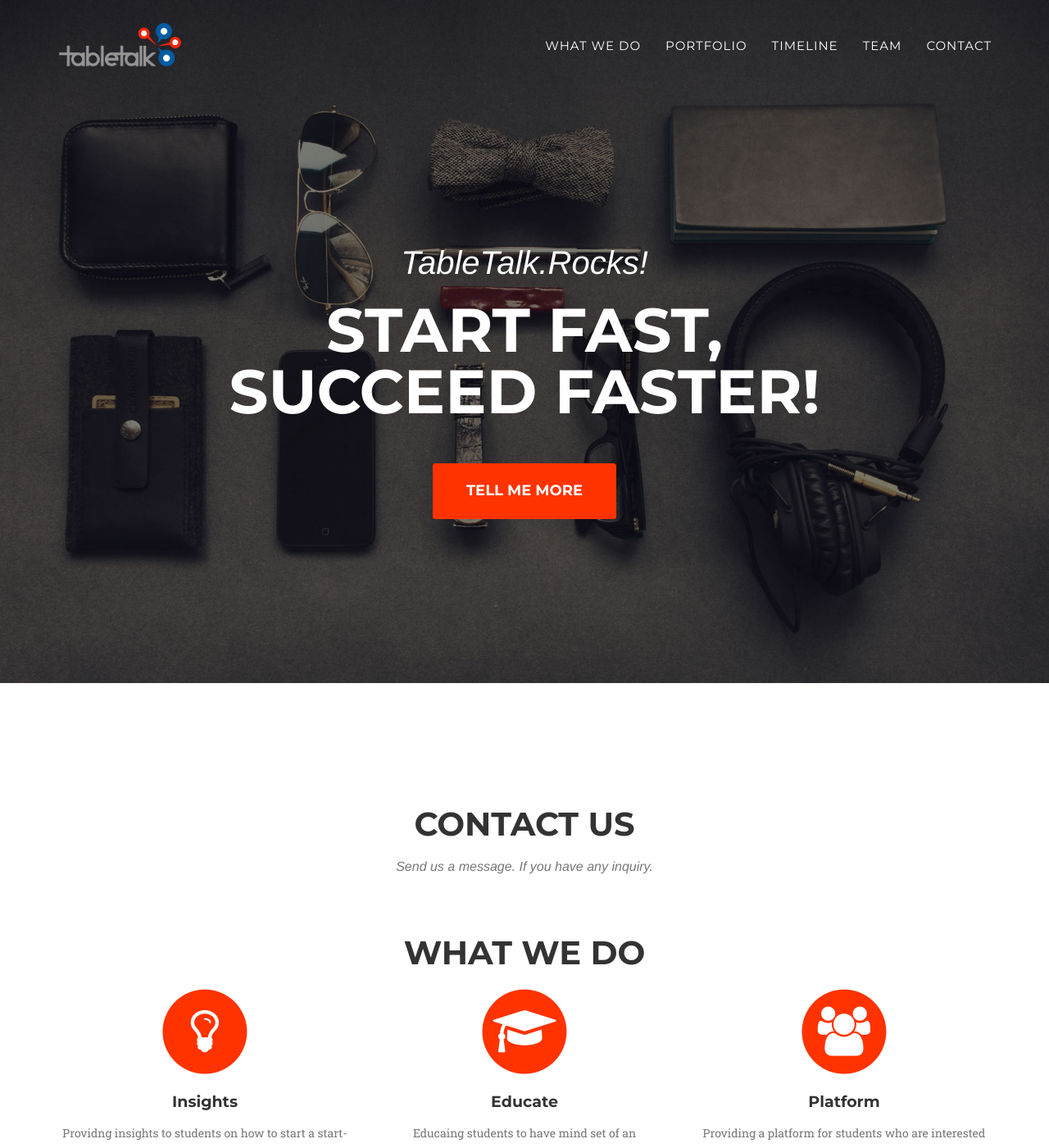
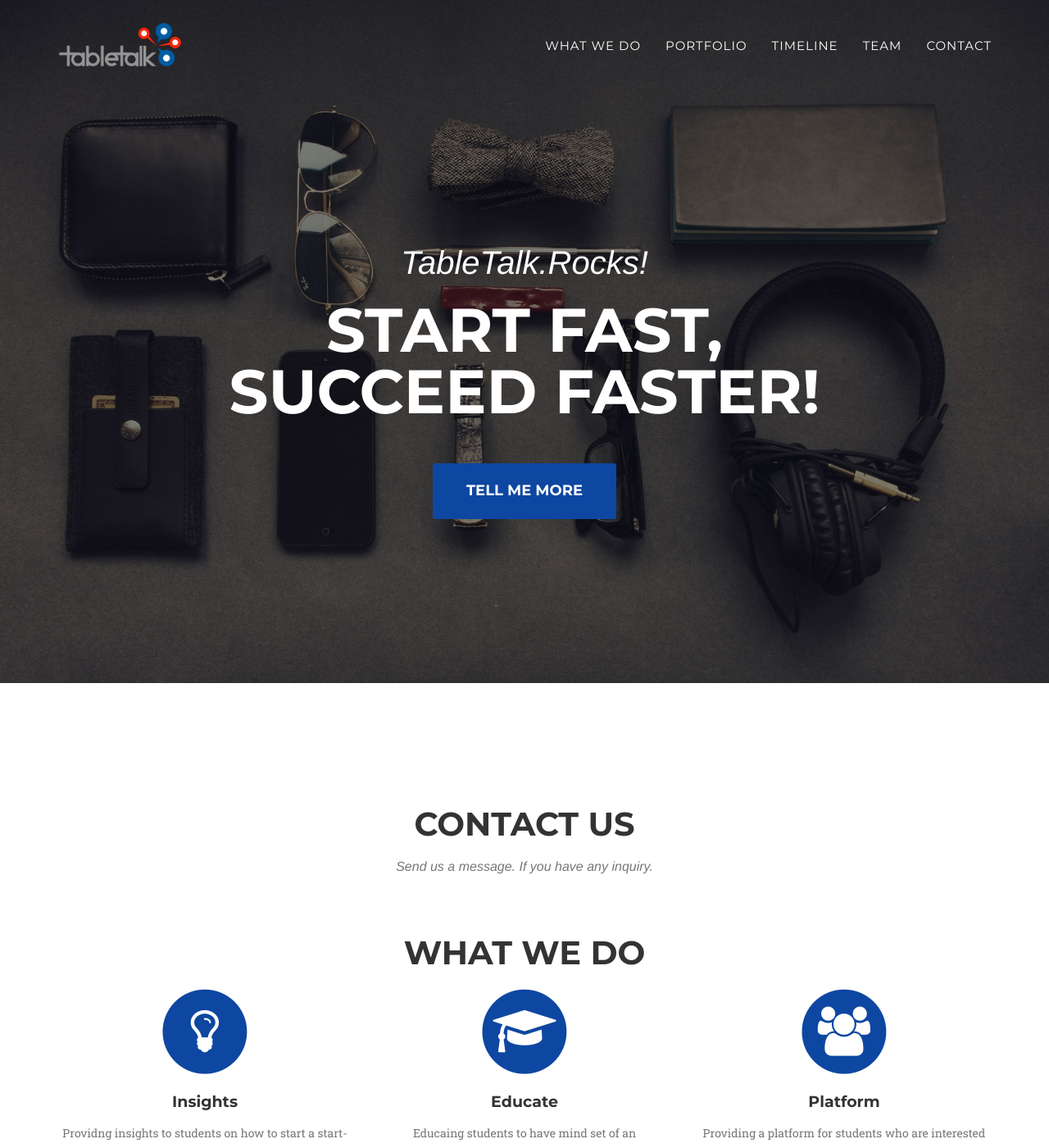
Before and after one commit to tabletalkrocks/tabletalkrocks.github.io, a Jekyll site: the page built from index.html, in a window 1280 px wide and 1400 px high. Shown: the whole window at 82% size. Built offline with Jekyll 4.4.1, drawn with Linux system fonts in a browser that asks for light colours; some web fonts are replaced.

Commit message:
Changed color theme

```diff
--- a/_config.yml
+++ b/_config.yml
@@ -8,8 +8,8 @@ description: "TableTalk, Start Fast, Succeed Faster."
 
 # Color settings (hex-codes without the leading hash-tag)
 color:
-  primary: FF3300
-  secondary: FF0019
+  primary: 0D47A1
+  secondary: 2962FF
   secondary-dark: 333
 
 # Team names, titles and social links
```
